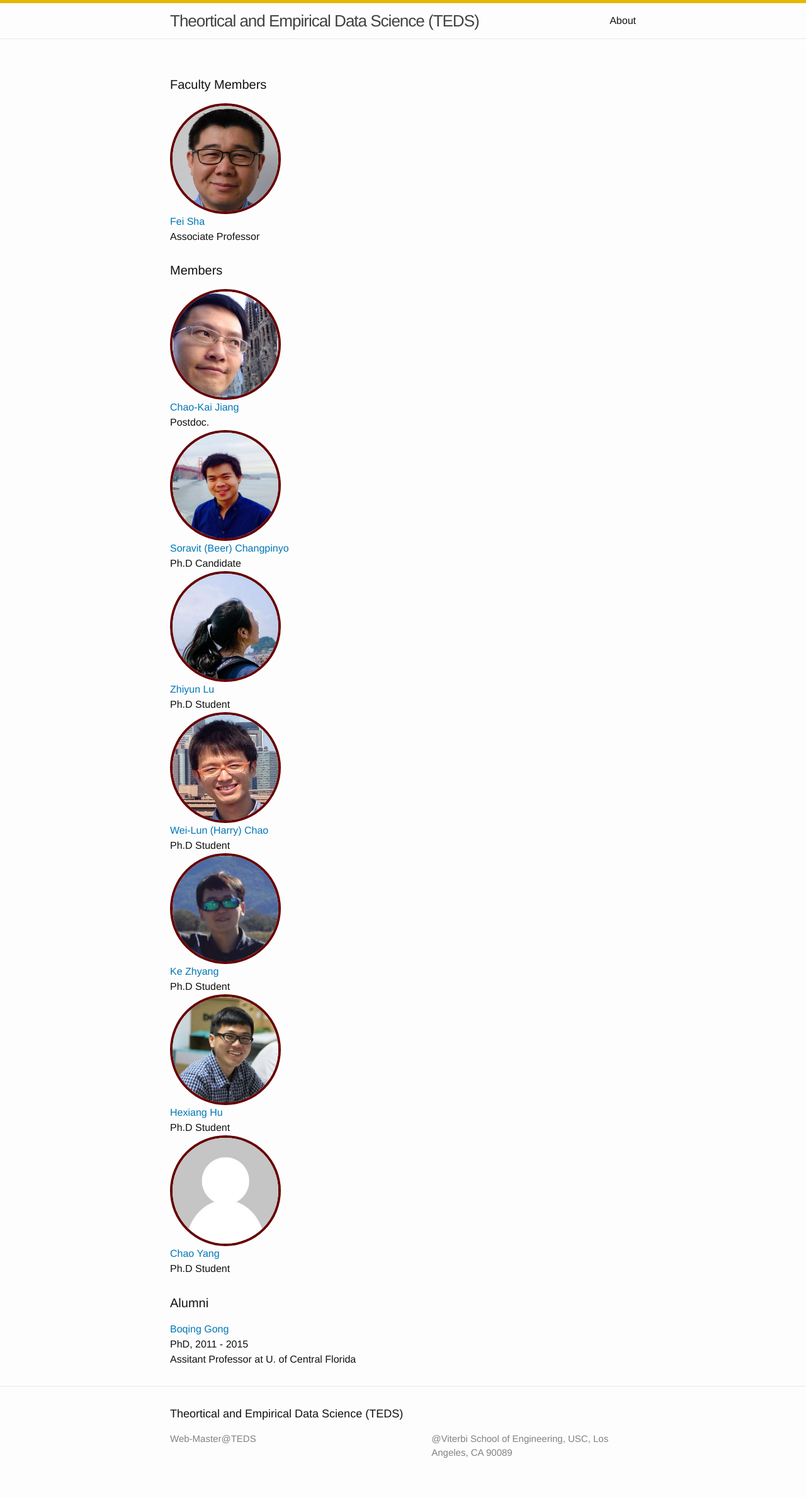
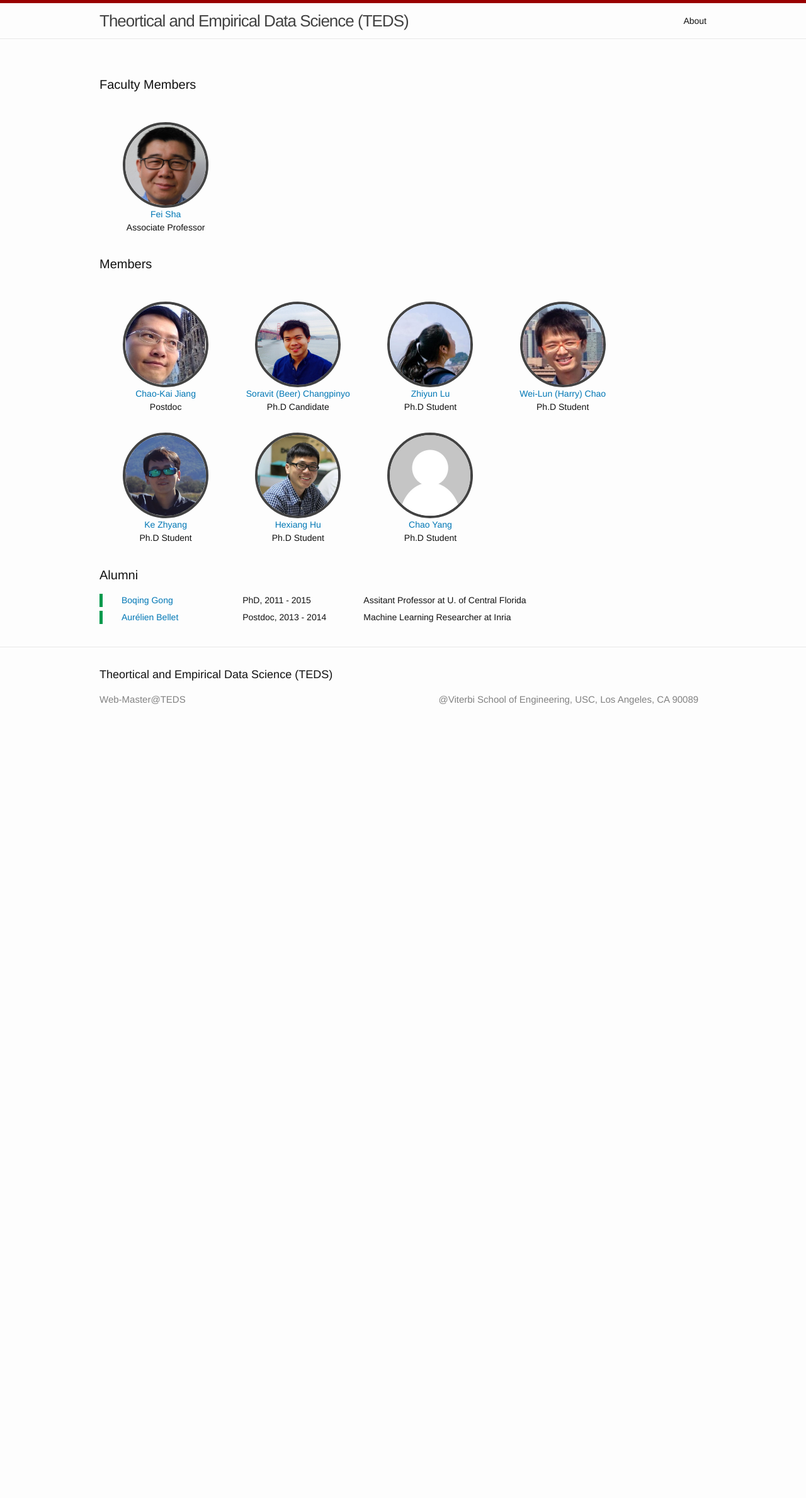
Before and after one commit to teds-usc/teds-usc.github.io, a Jekyll site: the page built from index.html, in a window 1280 px wide. Shown: the whole page at 63% size. Built offline with Jekyll 4.4.1, drawn with Linux system fonts in a browser that asks for light colours; after the commit the page ends 1182 px from its top, so only the background shows below that.

Commit message:
Update css

```diff
--- a/_data/alumni.yml
+++ b/_data/alumni.yml
@@ -5,3 +5,10 @@
   tags:
     - name: 'Unsupervised Domain Adaptation'
     - name: 'Kernal Method'
+- name:   'Aurélien Bellet'
+  url:    'http://researchers.lille.inria.fr/abellet/'
+  position:  'Machine Learning Researcher at Inria'
+  description: 'Postdoc, 2013 - 2014'
+  tags:
+    - name: 'Metric Learning'
+    - name: 'Speech Recognition'
--- a/_data/members.yml
+++ b/_data/members.yml
@@ -1,7 +1,7 @@
 - name:   'Chao-Kai Jiang'
   img:    '/img/members/chaokai.jpg'
   url:    'https://sites.google.com/site/chiangchaokai/'
-  title:  'Postdoc.'
+  title:  'Postdoc'
   tags:
     - name: 'Online Learning'
     - name: 'Reinforcement Learning'
--- a/_sass/_layout.scss
+++ b/_sass/_layout.scss
@@ -2,7 +2,7 @@
  * Site header
  */
 .site-header {
-    border-top: 5px solid $yellow-color-dark;
+    border-top: 5px solid $red-color;
     border-bottom: 1px solid $grey-color-light;
     min-height: 56px;
 
--- a/_sass/_profile.scss
+++ b/_sass/_profile.scss
@@ -1,9 +1,62 @@
 .profile-img {
   margin:         0px auto;
-  width:          168px;
-  height:         168px;
+  width:          128px;
+  height:         128px;
   border-width:   4px;
   border-style:   solid;
   border-radius:  50%;
-  border-color:   $red-color-dark;
+  border-color:   $grey-color-dark;
+  @include media-query($on-palm) {
+    display: none;
+  }
 }
+
+.member-list {
+  width: -webkit-calc(95% - (#{$spacing-unit} / 2));
+  width:         calc(95% - (#{$spacing-unit} / 2));
+  display:       inline-block;
+}
+
+.member-namecard {
+  width: -webkit-calc(25% - (#{$spacing-unit} / 2));
+  width:         calc(25% - (#{$spacing-unit} / 2));
+  float:         left;
+  margin-top:    #{$spacing-unit};
+  display:       inline-block;
+  text-align:    center;
+  @include media-query($on-palm) {
+    margin-top:    (#{$spacing-unit} / 2);
+    text-align:    left;
+    width: -webkit-calc(50% - (#{$spacing-unit} / 2));
+    width:         calc(50% - (#{$spacing-unit} / 2));
+  }
+}
+
+.alumni-namecard {
+  width: -webkit-calc(100% - (#{$spacing-unit} / 2));
+  width:         calc(100% - (#{$spacing-unit} / 2));
+  border-left:  thick solid $green-color;
+  display:       inline-block;
+}
+
+.alumni-name,
+.alumni-desc {
+  width: -webkit-calc(20% - (#{$spacing-unit} / 2));
+  width:         calc(20% - (#{$spacing-unit} / 2));
+  float: left;
+  padding-left: #{$spacing-unit};
+}
+
+.alumni-position {
+  width: -webkit-calc(40% - (#{$spacing-unit} / 2));
+  width:         calc(40% - (#{$spacing-unit} / 2));
+  float: left;
+  padding-left: #{$spacing-unit};
+}
+
+
+.alumni-list {
+  width: -webkit-calc(95% - (#{$spacing-unit} / 2));
+  width:         calc(95% - (#{$spacing-unit} / 2));
+  display:       inline-block;
+}
--- a/css/main.scss
+++ b/css/main.scss
@@ -5,7 +5,7 @@
 
 // Our variables
 $base-font-family: "Helvetica Neue", Helvetica, Arial, sans-serif;
-$base-font-size:   16px;
+$base-font-size:   14px;
 $base-font-weight: 400;
 $small-font-size:  $base-font-size * 0.875;
 $base-line-height: 1.5;
@@ -15,6 +15,10 @@ $spacing-unit:     30px;
 $text-color:       #111;
 $background-color: #fdfdfd;
 $brand-color:      #2a7ae2;
+
+$green-color:       #00994c;
+$green-color-light: lighten($green-color, 25%);
+$green-color-dark:  darken($green-color, 25%);
 
 $grey-color:       #828282;
 $grey-color-light: lighten($grey-color, 40%);
@@ -37,7 +41,7 @@ $background-color: #fdfdfd;
 $brand-color:      $blue-color;
 
 // Width of the content area
-$content-width:    800px;
+$content-width:    1024px;
 
 $on-palm:          600px;
 $on-laptop:        800px;
--- a/index.html
+++ b/index.html
@@ -7,7 +7,7 @@ layout: default
   <h1 class="page-heading">Faculty Members</h1>
   <div class="member-list">
     {% for faculty in site.data.faculties %}
-    <div class="faculty-namecard">
+    <div class="member-namecard">
       <a href="{{ faculty.url }}"> <img src="{{ faculty.img | prepend: site.baseurl }}" class="profile-img"> </a>
       <a href="{{ faculty.url }}"> <div class="faculty-name">{{faculty.name}}</div> </a>
       <div class="faculty-title">{{faculty.title}}</div>
@@ -30,7 +30,7 @@ layout: default
 
   <!-- Alumni -->
   <h2 class="page-heading">Alumni</h2>
-  <div class="member-list">
+  <div class="alumni-list">
     {% for member in site.data.alumni %}
     <div class="alumni-namecard">
       <a href="{{ member.url | escape }}"> <div class="alumni-name"> {{member.name}} </div> </a>
```
